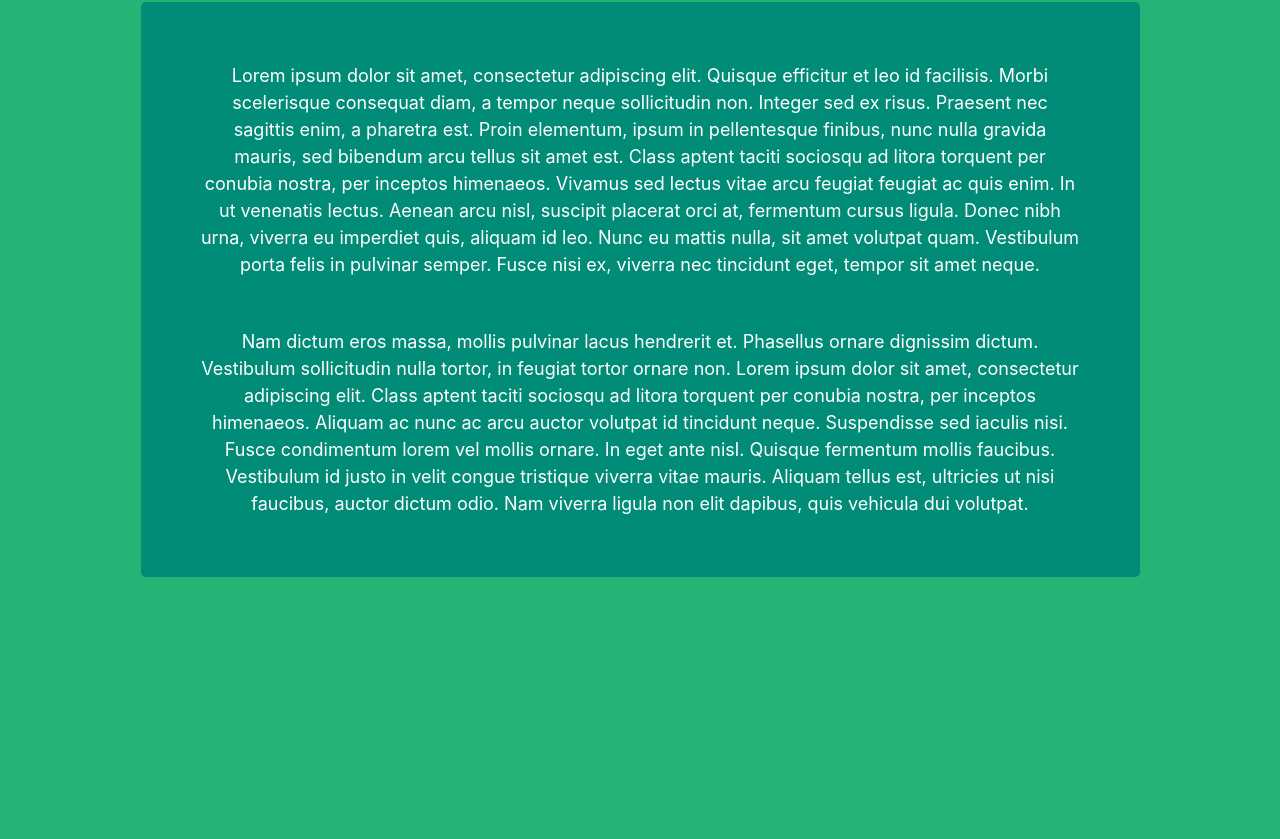
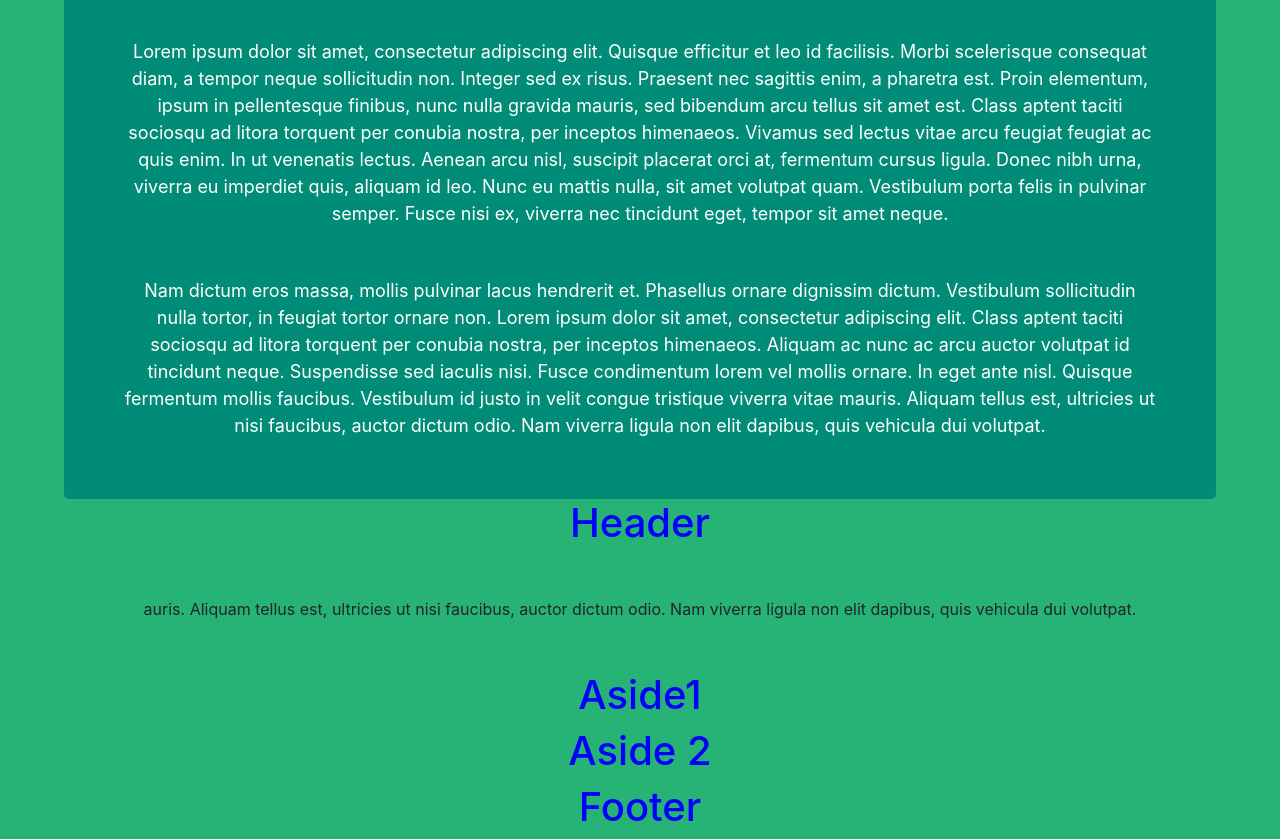
Before and after one commit to JOSEPHTEMBU/Pizza-Villa, a plain HTML site: page flex.html in a window 1280 px wide. Shown: the part 939-1778 px from the top of the page. Before the commit the page ends 1540 px from the top, so only its background shows below. Drawn offline with Linux system fonts and the light colour scheme.

```diff
--- a/flex.html
+++ b/flex.html
@@ -6,6 +6,7 @@
     <meta name="viewport" content="width=device-width, initial-scale=1.0">
     <link rel="stylesheet" href="css/bootstrap.css">
     <link rel="stylesheet" href="css/styles.css">
+    <script src="js/javascript.js"></script>
     <title>Portfolio-Flex box</title>
 </head>
 
@@ -20,7 +21,7 @@
             </ul>
         </nav>
     </div>
-    <div class="container">
+
 
     <section class="about section " id="about">
         <h2 class="section-title">FLEX BOX PRACTISE</h2>
@@ -145,6 +146,7 @@
             </div>
         </div>
     </div>
+
     <h1>History</h1>
     <div id="history">
 
@@ -177,11 +179,26 @@
             quis vehicula dui volutpat.
         </p>
     </div>
+    <div class="wrapper">
+        <header class="header">
+            <h1>Header</h1>
+        </header>
+        <article class="main">
+            <p>auris. Aliquam tellus est, ultricies ut nisi faucibus, auctor dictum odio. Nam viverra ligula non elit
+                dapibus,
+                quis vehicula dui volutpat.</p>
+        </article>
+        <aside class="aside aside1">
+            <h1>Aside1</h1>
+        </aside>
+        <aside class="aside aside2">
+            <h1>Aside 2</h1>
+        </aside>
+        <footer class="footer">
+            <h1>Footer</h1>
+        </footer>
+    </div>
 
-        <br>
-
-        <script src="js/javascripts.js"></script>
-    </div>
 </body>
 
 </html>
```
Lines whose indentation alone changed are shown as unchanged.
